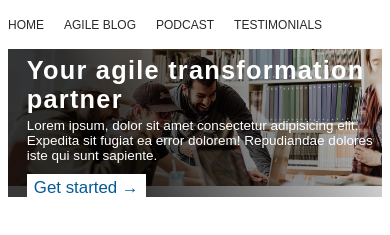
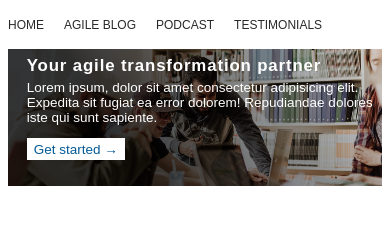
Before and after one commit to davitmnatsakanyan/cambermast-layout, a plain HTML site: page index.html in a window 390 px wide. Shown: the part 49-284 px from the top of the page. Drawn offline with Linux system fonts and the light colour scheme.

Commit message:
tweak banner image so text fits in mobile

```diff
--- a/scss/base/_typography.scss
+++ b/scss/base/_typography.scss
@@ -6,7 +6,7 @@ body {
 
 // top banner
 .banner-head-1 {
-    font-size: 3vh;
+    font-size: 2vh;
     letter-spacing: .05em;
     font-weight: bolder;
     color: $bannerHead1Color;
@@ -19,7 +19,7 @@ body {
 }
 
 .banner-head-btn {
-    font-size: 2vh;
+    font-size: 1.6vh;
     color: $bannerHeadBtnColor;
     background-color: $bannerHeadBtnBgColor;
     padding: $bannerHeadBtnPadding;
```
Also changed, not shown: scss/main.css, 1 other file.
